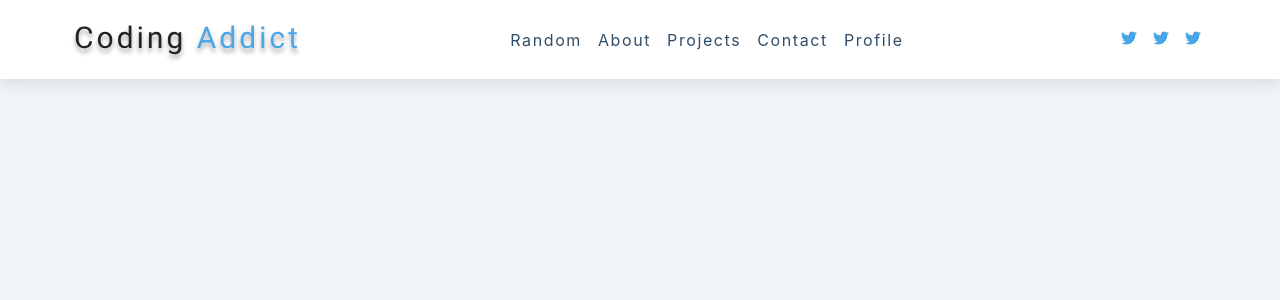
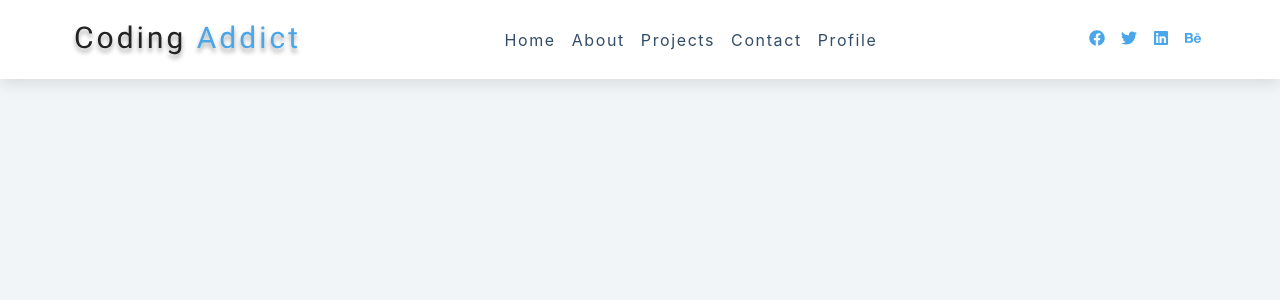
Before and after one commit to cristian-montes/lab_usereff, a React (Create React App) app: page / in a window 1280 px wide. Shown: the top 300 px of the page. Built offline with nearby package versions, Linux system fonts and the light colour scheme.

Commit message:
added dynamic rendering for media icons

```diff
--- a/src/Navbar.js
+++ b/src/Navbar.js
@@ -30,15 +30,17 @@
           </div>
 
           <ul className='social-icons'>
-            <li>
-              <a href='https://www.twitter.com'> <FaTwitter/> </a>
-            </li>
-            <li>
-              <a href='https://www.twitter.com'> <FaTwitter/> </a>
-            </li>
-            <li>
-              <a href='https://www.twitter.com'> <FaTwitter/> </a>
-            </li>
+           {
+             social.map((socialIcon) => {
+               const {id, url, icon } = socialIcon
+               return(
+                 <li key={id}>
+                   <a href={url}>{icon}</a>
+                 </li>
+               )
+             })
+           }
+
           </ul>
 
         </div>
--- a/src/data.js
+++ b/src/data.js
@@ -4,7 +4,7 @@
   {
     id: 1,
     url: '/',
-    text: 'random',
+    text: 'Home',
   },
   {
     id: 2,
```
